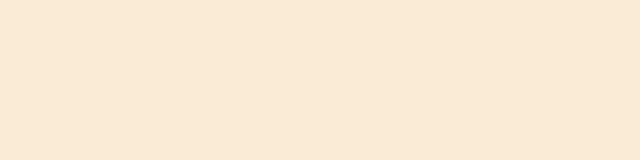
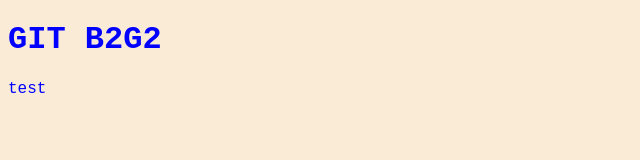
Before and after one commit to CamEsp01/B2G2-start-project, a plain HTML site: page index.html in a window 1280 px wide. Shown: the whole page, without its empty margins (0-640 px from the left). Drawn offline with Linux system fonts and the light colour scheme.

Commit message:
font family

```diff
--- a/index.html
+++ b/index.html
@@ -9,6 +9,7 @@
 
 </head>
 <body>
-
+    <h1>GIT B2G2</h1>
+    <p>test</p>
 </body>
 </html>
--- a/style.css
+++ b/style.css
@@ -1,3 +1,5 @@
 body{
     background-color: antiquewhite;
+    font-family: 'Courier New', Courier, monospace;
+    color: blue;
 }
```
